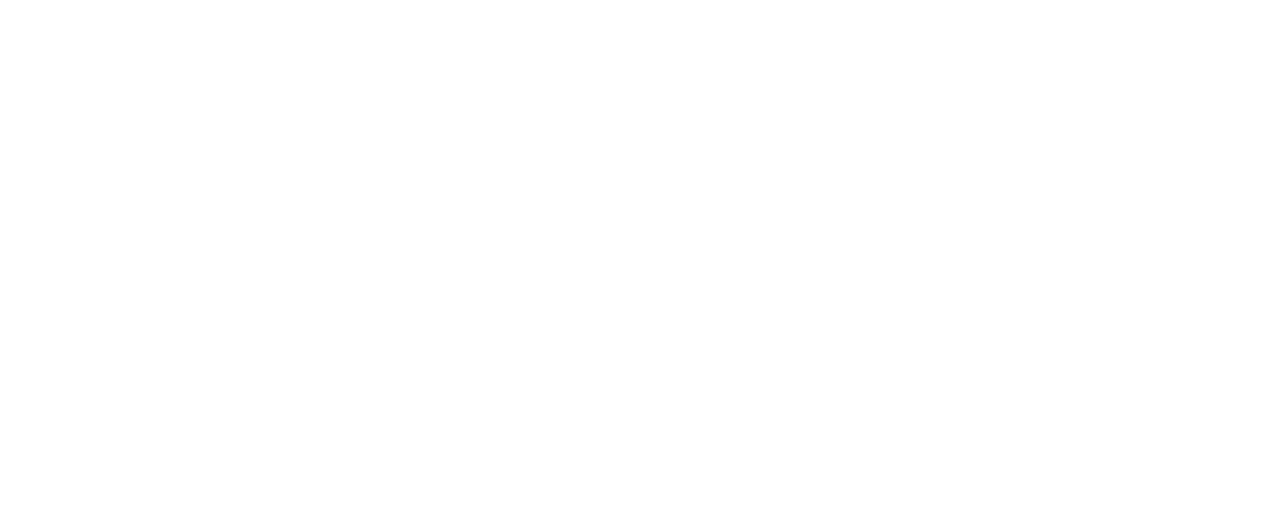
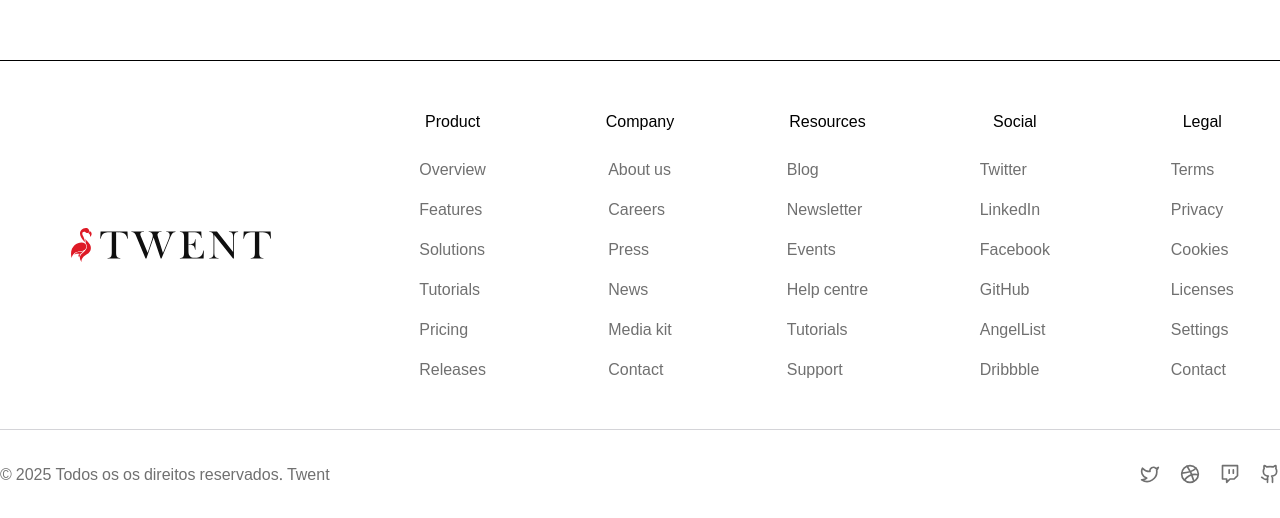
Before and after one commit to Matheusrike/twent, a Next.js app in the folder frontend/: page / in a window 1280 px wide. Shown: the part 804-1322 px from the top of the page. Before the commit the page ends 864 px from the top, so only its background shows below. Built offline with nearby package versions, Linux system fonts and the light colour scheme.

Commit message:
frontend: add footer

```diff
--- a/frontend/package.json
+++ b/frontend/package.json
@@ -12,6 +12,7 @@
     "@radix-ui/react-avatar": "^1.1.10",
     "@radix-ui/react-dialog": "^1.1.15",
     "@radix-ui/react-navigation-menu": "^1.2.14",
+    "@radix-ui/react-separator": "^1.1.7",
     "@radix-ui/react-slot": "^1.2.3",
     "@radix-ui/react-tooltip": "^1.2.8",
     "class-variance-authority": "^0.7.1",
--- a/frontend/src/app/layout.tsx
+++ b/frontend/src/app/layout.tsx
@@ -1,5 +1,6 @@
 import { Noto_Sans_Adlam, Noto_Serif, Roboto_Mono } from "next/font/google";
 import Navbar from "@/components/Navbar/navbar-02";
+import Footer from "@/components/Footer/Footer";
 import type { Metadata } from "next";
 import "./globals.css";
 
@@ -43,6 +44,7 @@
       <body className="font-sans" cz-shortcut-listen="true">
         <Navbar />
         {children}
+        <Footer />
       </body>
     </html>
   );
--- /dev/null
+++ b/frontend/src/components/Footer/Footer.tsx
@@ -0,0 +1,227 @@
+import { Separator } from "@/components/ui/separator";
+import {
+  DribbbleIcon,
+  GithubIcon,
+  TwitchIcon,
+  TwitterIcon,
+} from "lucide-react";
+import Link from "next/link";
+import Image from "next/image";
+
+const footerSections = [
+  {
+    title: "Product",
+    links: [
+      {
+        title: "Overview",
+        href: "#",
+      },
+      {
+        title: "Features",
+        href: "#",
+      },
+      {
+        title: "Solutions",
+        href: "#",
+      },
+      {
+        title: "Tutorials",
+        href: "#",
+      },
+      {
+        title: "Pricing",
+        href: "#",
+      },
+      {
+        title: "Releases",
+        href: "#",
+      },
+    ],
+  },
+  {
+    title: "Company",
+    links: [
+      {
+        title: "About us",
+        href: "#",
+      },
+      {
+        title: "Careers",
+        href: "#",
+      },
+      {
+        title: "Press",
+        href: "#",
+      },
+      {
+        title: "News",
+        href: "#",
+      },
+      {
+        title: "Media kit",
+        href: "#",
+      },
+      {
+        title: "Contact",
+        href: "#",
+      },
+    ],
+  },
+  {
+    title: "Resources",
+    links: [
+      {
+        title: "Blog",
+        href: "#",
+      },
+      {
+        title: "Newsletter",
+        href: "#",
+      },
+      {
+        title: "Events",
+        href: "#",
+      },
+      {
+        title: "Help centre",
+        href: "#",
+      },
+      {
+        title: "Tutorials",
+        href: "#",
+      },
+      {
+        title: "Support",
+        href: "#",
+      },
+    ],
+  },
+  {
+    title: "Social",
+    links: [
+      {
+        title: "Twitter",
+        href: "#",
+      },
+      {
+        title: "LinkedIn",
+        href: "#",
+      },
+      {
+        title: "Facebook",
+        href: "#",
+      },
+      {
+        title: "GitHub",
+        href: "#",
+      },
+      {
+        title: "AngelList",
+        href: "#",
+      },
+      {
+        title: "Dribbble",
+        href: "#",
+      },
+    ],
+  },
+  {
+    title: "Legal",
+    links: [
+      {
+        title: "Terms",
+        href: "#",
+      },
+      {
+        title: "Privacy",
+        href: "#",
+      },
+      {
+        title: "Cookies",
+        href: "#",
+      },
+      {
+        title: "Licenses",
+        href: "#",
+      },
+      {
+        title: "Settings",
+        href: "#",
+      },
+      {
+        title: "Contact",
+        href: "#",
+      },
+    ],
+  },
+];
+
+const Footer = () => {
+  return (
+    <div className=" flex flex-col">
+      <div className="grow bg-muted" />
+      <footer className="border-t">
+        <div className="max-w-(--breakpoint-xl) mx-auto">
+          <div className="py-12 grid grid-cols-2 sm:grid-cols-3 md:grid-cols-4 lg:grid-cols-5 xl:grid-cols-7 gap-x-8 gap-y-10 px-6 xl:px-0">
+            <div className="col-span-full xl:col-span-2 flex justify-center items-center">
+              {/* Logo */}
+              <Image
+                src="/img/global/light/horizontalLogoLight.svg"
+                width={200}
+                height={200}
+                alt="Logo Twent"
+              />
+
+            </div>
+
+            {footerSections.map(({ title, links }) => (
+              <div key={title} className="flex flex-col justify-center items-center">
+                <h6 className="font-medium mx-2">{title}</h6>
+                <ul className="mt-6 space-y-4 mx-0">
+                  {links.map(({ title, href }) => (
+                    <li key={title}>
+                      <Link
+                        href={href}
+                        className="text-muted-foreground hover:text-foreground hover:bg-gray-100 rounded-sm px-2 py-1 transition-colors"
+                      >
+                        {title}
+                      </Link>
+                    </li>
+                  ))}
+                </ul>
+              </div>
+            ))}
+          </div>
+          <Separator />
+          <div className="py-8 flex flex-col-reverse sm:flex-row items-center justify-between gap-x-2 gap-y-5 px-6 xl:px-0">
+            {/* Copyright */}
+            <span className="text-muted-foreground">
+              &copy; {new Date().getFullYear()}{" "}
+              <Link href="/" target="_blank">
+                Todos os os direitos reservados
+              </Link>
+              . Twent
+            </span>
+
+            <div className="flex items-center gap-5 text-muted-foreground">
+              <Link href="#" target="_blank">
+                <TwitterIcon className="h-5 w-5" />
+              </Link>
+              <Link href="#" target="_blank">
+                <DribbbleIcon className="h-5 w-5" />
+              </Link>
+              <Link href="#" target="_blank">
+                <TwitchIcon className="h-5 w-5" />
+              </Link>
+              <Link href="#" target="_blank">
+                <GithubIcon className="h-5 w-5" />
+              </Link>
+            </div>
+          </div>
+        </div>
+      </footer>
+    </div>
+  );
+};
+
+export default Footer;
--- /dev/null
+++ b/frontend/src/components/ui/separator.tsx
@@ -0,0 +1,28 @@
+"use client"
+
+import * as React from "react"
+import { Separator as SeparatorPrimitive } from "radix-ui"
+
+import { cn } from "@/lib/utils"
+
+function Separator({
+  className,
+  orientation = "horizontal",
+  decorative = true,
+  ...props
+}: React.ComponentProps<typeof SeparatorPrimitive.Root>) {
+  return (
+    <SeparatorPrimitive.Root
+      data-slot="separator"
+      decorative={decorative}
+      orientation={orientation}
+      className={cn(
+        "bg-border shrink-0 data-[orientation=horizontal]:h-px data-[orientation=horizontal]:w-full data-[orientation=vertical]:h-full data-[orientation=vertical]:w-px",
+        className
+      )}
+      {...props}
+    />
+  )
+}
+
+export { Separator }
```
Also changed, not shown: 1 other file (tests, documents, lock files or other folders).
